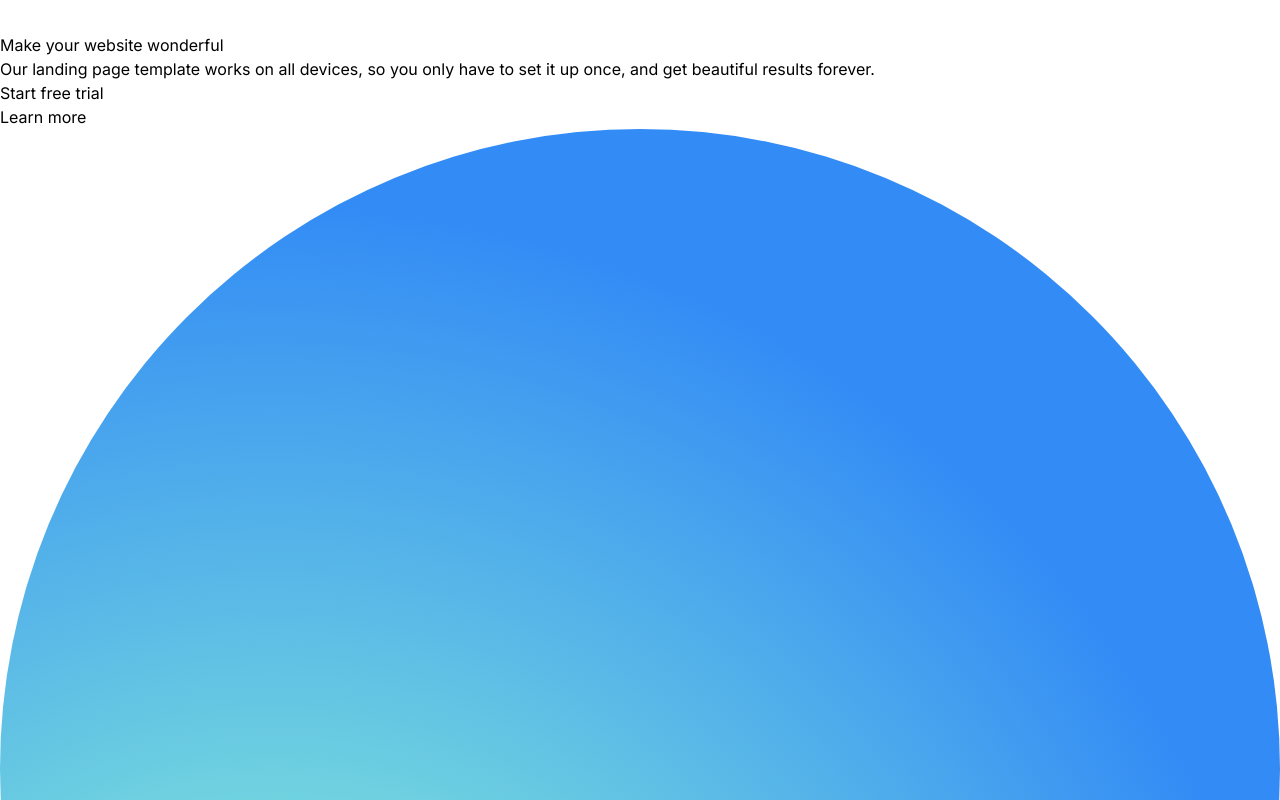
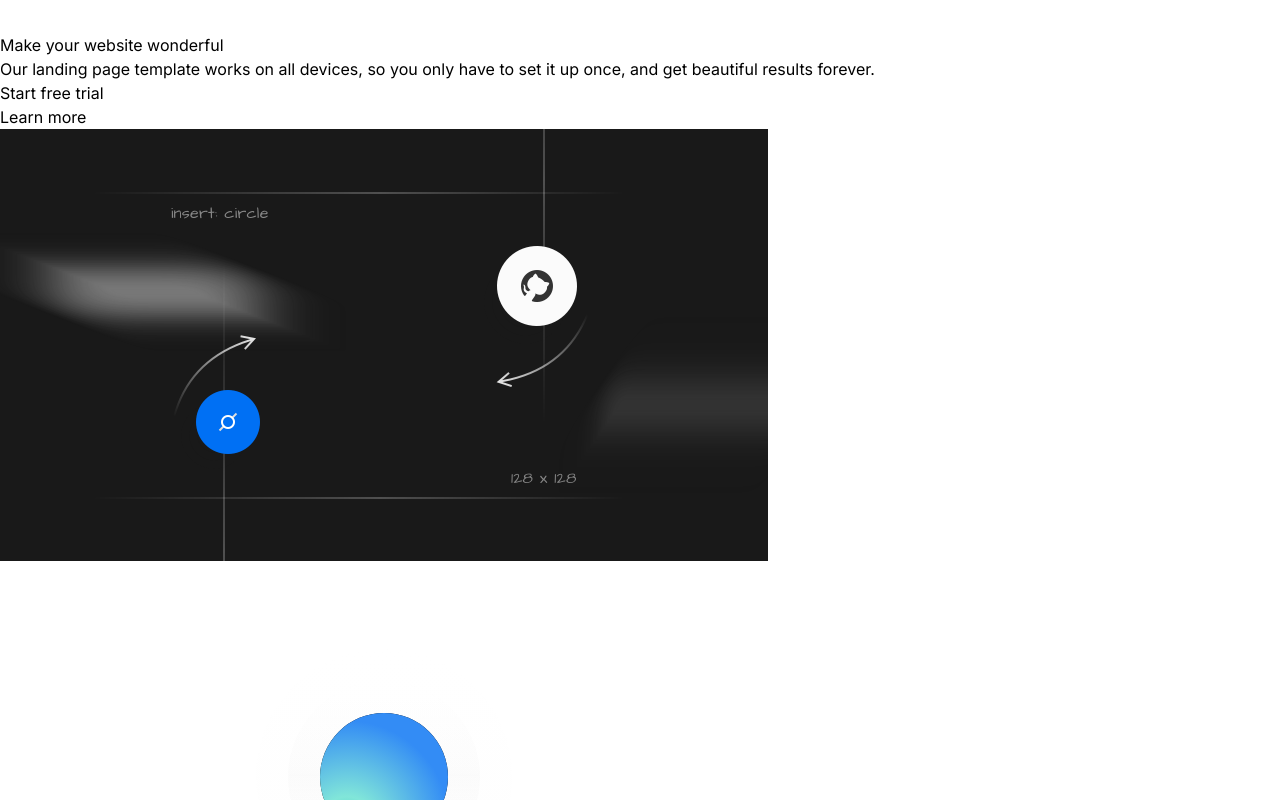
Before and after one commit to kenmwangi/next13-tailwindcss-template, a Next.js app: page / in a window 1280 px wide. Shown: the part 3220-4020 px from the top of the page. Built offline with nearby package versions, Linux system fonts and the light colour scheme.

Commit message:
Hero section

```diff
--- a/components/Hero/index.tsx
+++ b/components/Hero/index.tsx
@@ -1,5 +1,7 @@
 import React from "react";
 import Container from "../Container";
+import ModalVideo from "../ModalVideo";
+import VideoThumb from "@/public/images/hero-image.png";
 
 export default function Hero() {
   return (
@@ -84,14 +86,15 @@ export default function Hero() {
           </div>
 
           {/* Hero image */}
-          {/* <ModalVideo
+          <ModalVideo
             thumb={VideoThumb}
             thumbWidth={768}
             thumbHeight={432}
             thumbAlt="Modal video thumbnail"
             video="/videos/video.mp4"
             videoWidth={1920}
-            videoHeight={1080} /> */}
+            videoHeight={1080}
+          />
         </div>
       </Container>
     </section>
```
